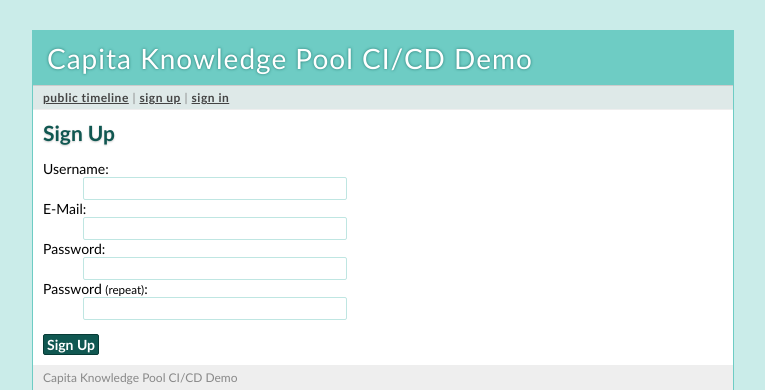
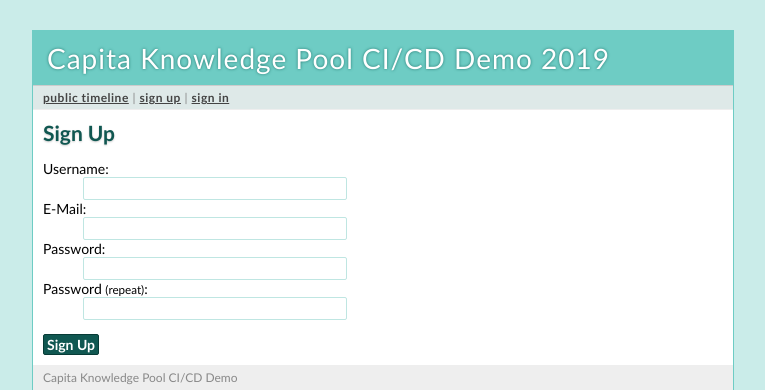
Before and after one commit to creslinux/cfazurek8s, a Flask app: page /register in a window 1280 px wide. Shown: the top 390 px of the page, without its empty margins (257-1022 px from the left). Run offline with Flask 2, Linux system fonts and the light colour scheme.

Commit message:
Update layout.html

```diff
--- a/cap_demo_app/templates/layout.html
+++ b/cap_demo_app/templates/layout.html
@@ -2,7 +2,7 @@
 <title>{% block title %}Welcome{% endblock %} | Capita Knowledge Pool CI/CD Demo</title>
 <link rel="stylesheet" type="text/css" href="{{ url_for('static', filename='style.css') }}">
 <div class="page">
-  <h1>Capita Knowledge Pool CI/CD Demo</h1>
+  <h1>Capita Knowledge Pool CI/CD Demo 2019</h1>
   <div class="navigation">
   {% if g.user %}
     <a href="{{ url_for('timeline') }}">my timeline</a> |
```
